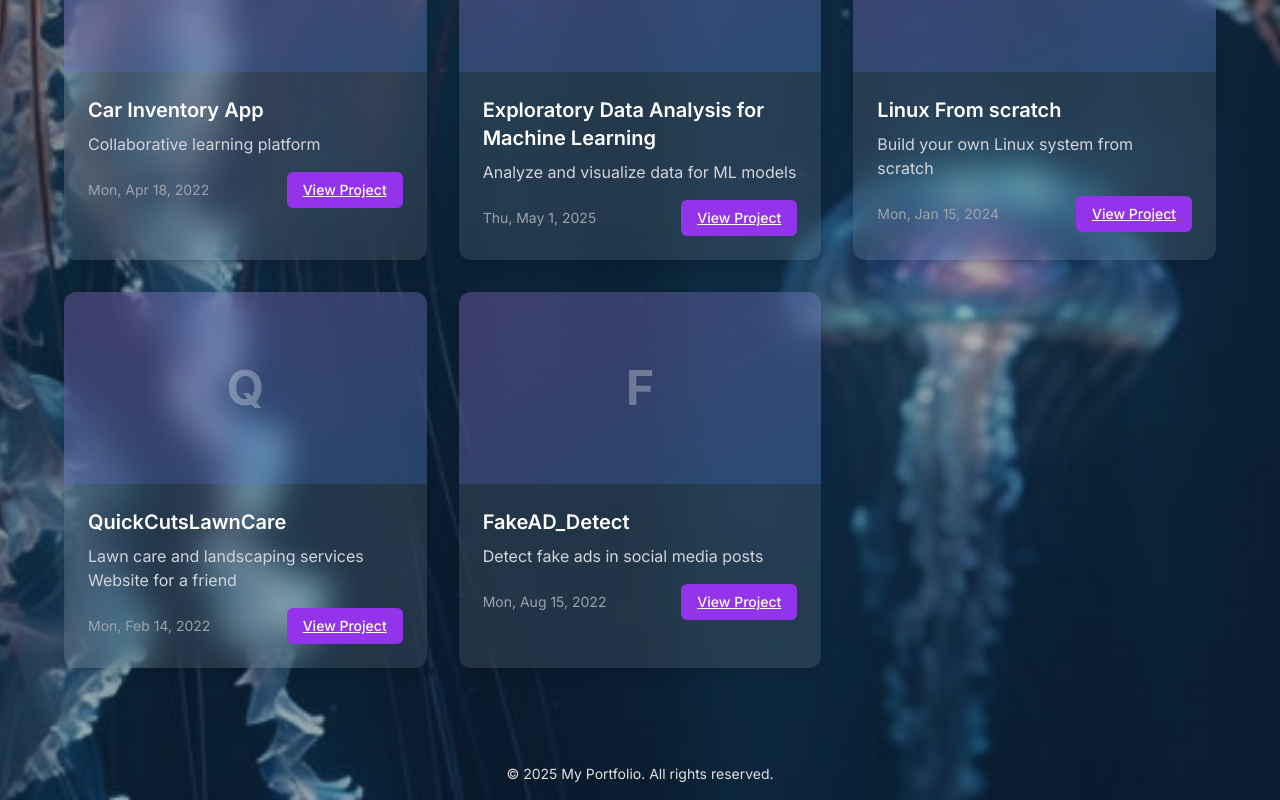
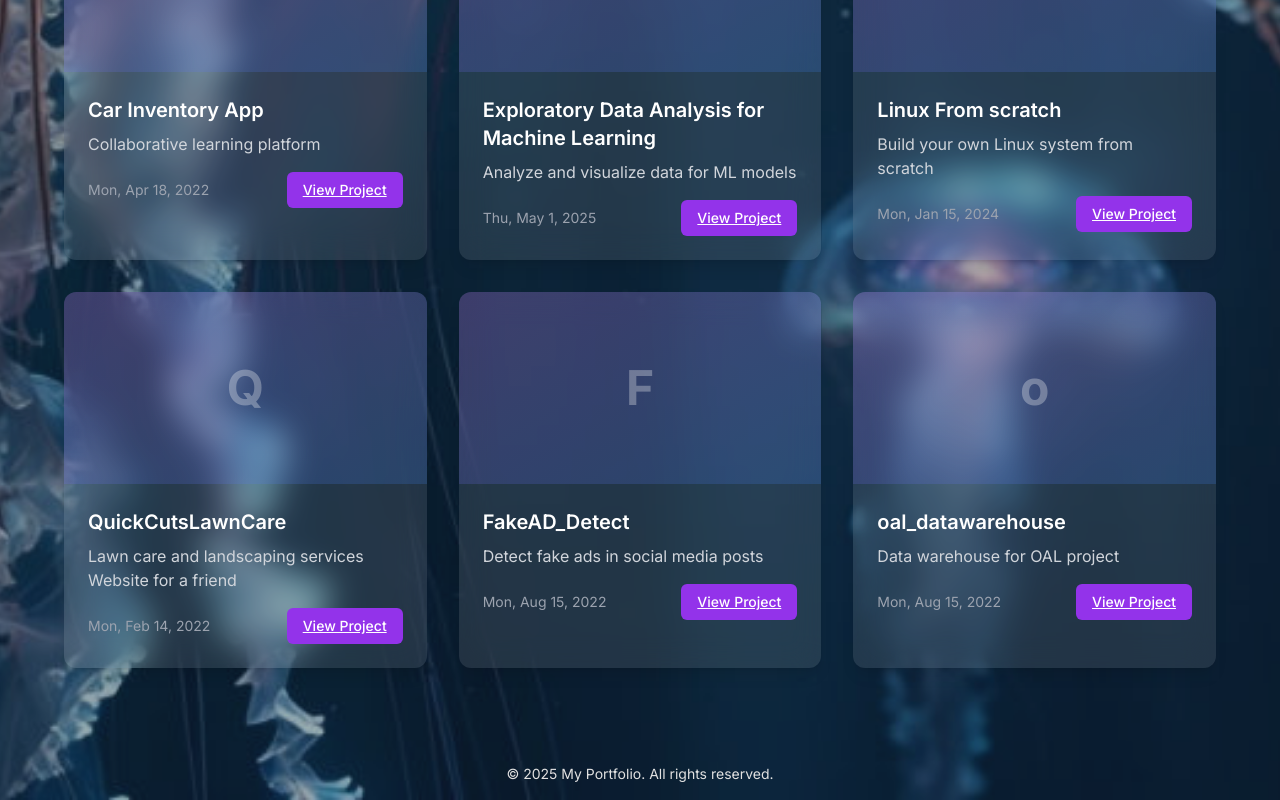
Before and after one commit to hashthat/Creative_Portfolio, a Next.js app: page /projects in a window 1280 px wide. Shown: the part 1088-1888 px from the top of the page. Built offline with nearby package versions, Linux system fonts and the light colour scheme.

Commit message:
ola-Data_Warehouse

```diff
--- a/src/app/data.js
+++ b/src/app/data.js
@@ -94,6 +94,13 @@ export const projectsData = [
     date: "2022-08-15",
     demoLink: "https://hashthat.github.io/FakeAd_App/?page=home",
   },
+  {
+    id: 12,
+    name: "oal_datawarehouse",
+    description: "Data warehouse for OAL project",
+    date: "2022-08-15",
+    demoLink: "https://github.com/hashthat/oal_datawarehouse",
+  },
 ];
 
 export const BtnList = [
```
